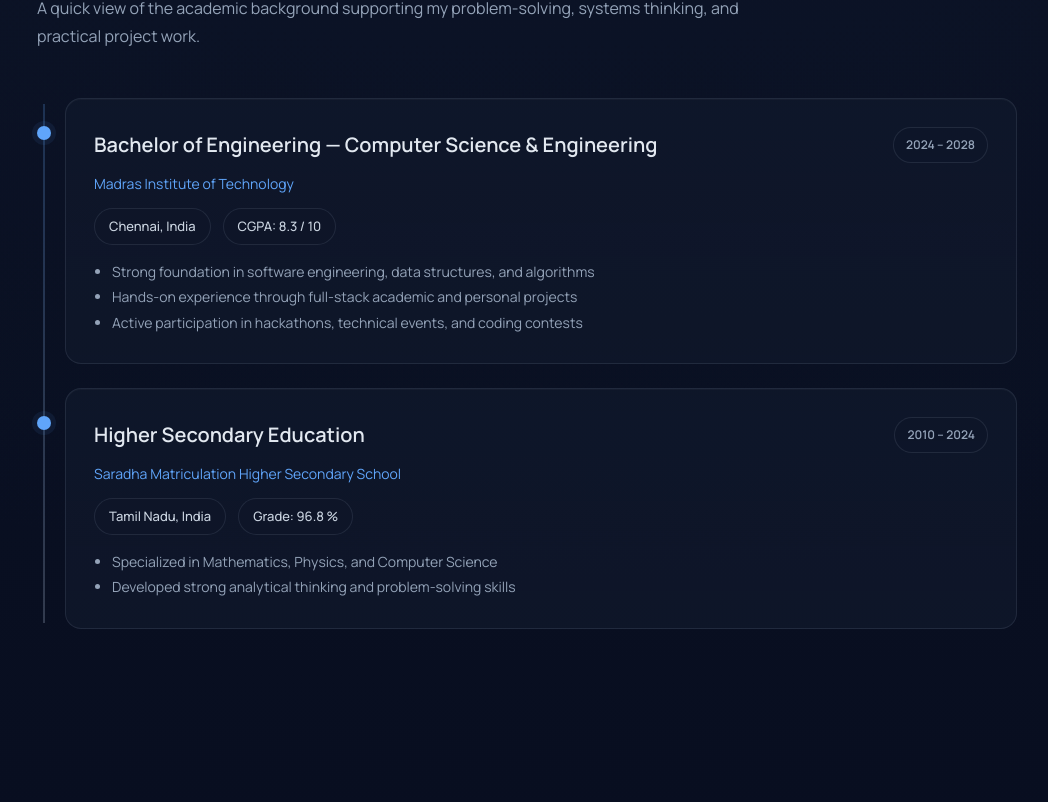
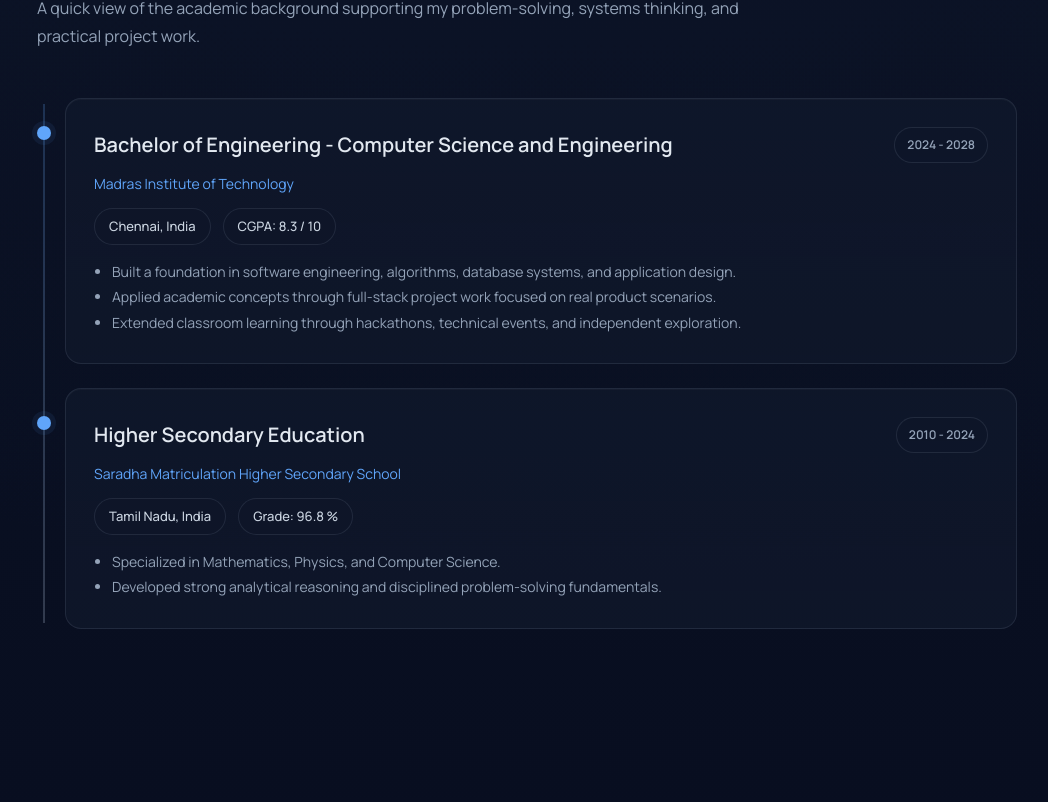
Before and after one commit to Nitesh-N-D/Portfolio, a React (Vite) app in the folder frontend/: page / in a window 1280 px wide. Shown: the part 2018-2820 px from the top of the page, without its empty margins (113-1161 px from the left). Built offline with nearby package versions, Linux system fonts and the light colour scheme.

Commit message:
Tailwind added

```diff
--- /dev/null
+++ b/frontend/postcss.config.js
@@ -0,0 +1,6 @@
+export default {
+  plugins: {
+    tailwindcss: {},
+    autoprefixer: {}
+  }
+};
--- a/frontend/src/data/achievements.ts
+++ b/frontend/src/data/achievements.ts
@@ -10,87 +10,87 @@ export interface Achievement {
 
 export const achievements: Achievement[] = [
   {
-  title: "Lithos 2K26 – Technical Event Participation",
+    title: "Lithos 2K26 - Technical Event Participation",
     description:
-    "Participated in Lithos 2K26, a technical event organized by Chennai Institute of Technology, gaining exposure to problem-solving, teamwork, and real-world engineering challenges.",
+      "Participated in a competitive technical event focused on engineering problem solving, collaboration, and real-time decision making under delivery constraints.",
     type: "pdf",
     proof: "/achievements/Certificate Of Participation Lithos2k26.pdf",
     featured: true
   },
   {
-  title: "Ask Questions and analyse content with Microsoft 365 Copilot",
+    title: "Microsoft 365 Copilot - Content Analysis",
     description:
-    "Learned how to use Microsoft 365 Copilot to ask contextual questions, analyze documents, and extract actionable insights efficiently.",
+      "Practiced extracting structured insights from documents and using AI assistance to accelerate review, questioning, and synthesis workflows.",
     type: "pdf",
     proof: "/achievements/Ask Question MS.pdf"
   },
   {
-  title: "Boost your productivity with Microsoft 365 Copilot",
+    title: "Microsoft 365 Copilot - Productivity Workflows",
     description:
-    "Gained hands-on experience using Microsoft 365 Copilot to automate tasks, streamline workflows, and improve overall productivity.",
+      "Explored applied productivity patterns using Copilot to reduce repetitive work and speed up routine knowledge tasks.",
     type: "pdf",
     proof: "/achievements/Boost MS.pdf"
   },
   {
-  title: "Create and draft with Microsoft 365 Copilot",
+    title: "Microsoft 365 Copilot - Drafting and Authoring",
     description:
-    "Explored how to generate, draft, and refine professional content using Microsoft 365 Copilot across multiple applications.",
+      "Learned to generate and refine professional content more efficiently while keeping structure, tone, and clarity aligned with the task.",
     type: "pdf",
     proof: "/achievements/Create and Draft MS.pdf"
   },
   {
-  title: "Edit and transform with Microsoft 365 Copilot",
+    title: "Microsoft 365 Copilot - Editing and Transformation",
     description:
-    "Learned techniques to edit, rewrite, and transform existing content effectively using Microsoft 365 Copilot.",
+      "Applied AI-assisted rewriting patterns to improve readability, simplify language, and restructure existing content for better communication.",
     type: "pdf",
     proof: "/achievements/Edit and Transform MS.pdf"
   },
   {
     title: "Explore AI for All",
     description:
-    "Developed a foundational understanding of artificial intelligence concepts and how AI can be applied responsibly across domains.",
+      "Built baseline fluency in artificial intelligence concepts, applications, and responsible adoption across practical software scenarios.",
     type: "pdf",
     proof: "/achievements/Explore AI for all.pdf"
   },
   {
     title: "Explore AI Basics",
     description:
-    "Learned the core principles of artificial intelligence, including machine learning concepts and real-world AI applications.",
+      "Strengthened understanding of core AI and machine learning principles relevant to modern product and software development.",
     type: "pdf",
     proof: "/achievements/Explore AI.pdf"
   },
   {
     title: "Explore Generative AI",
     description:
-    "Gained insights into generative AI models, their capabilities, use cases, and impact on modern software solutions.",
+      "Studied generative AI capabilities, product use cases, and the implications of model-assisted workflows in engineering environments.",
     type: "pdf",
     proof: "/achievements/Explore Generative AI.pdf"
   },
   {
-  title: "Explore internet search and beyond",
+    title: "Explore Internet Search and Beyond",
     description:
-    "Understood how AI enhances internet search, information discovery, and intelligent data retrieval beyond traditional search engines.",
+      "Examined how AI-enhanced retrieval and search experiences improve information access beyond conventional keyword workflows.",
     type: "pdf",
     proof: "/achievements/Explore Internet.pdf"
   },
   {
     title: "Explore Responsible AI",
     description:
-    "Learned the principles of responsible AI, including fairness, transparency, privacy, and ethical AI system design.",
+      "Focused on fairness, transparency, privacy, and accountability as core requirements for trustworthy AI-enabled systems.",
     type: "pdf",
     proof: "/achievements/Explore responsible AI.pdf"
   },
   {
-  title: "Get started with Microsoft 365 Copilot",
+    title: "Get Started with Microsoft 365 Copilot",
     description:
-    "Acquired a practical introduction to Microsoft 365 Copilot, covering setup, features, and real-world usage scenarios.",
+      "Built practical familiarity with Copilot setup, usage patterns, and task-oriented workflows across productivity tools.",
     type: "pdf",
     proof: "/achievements/Get Started MS.pdf"
   },
   {
-  title: "Summarize and simplify information with Microsoft 365 Copilot",
+    title: "Microsoft 365 Copilot - Summarization",
     description:
-    "Learned how to summarize complex documents and simplify information efficiently using Microsoft 365 Copilot.",
+      "Used AI-assisted summarization techniques to condense longer documents into decision-ready takeaways without losing important context.",
     type: "pdf",
     proof: "/achievements/Summarize MS Copilot.pdf"
   }
--- a/frontend/src/data/education.ts
+++ b/frontend/src/data/education.ts
@@ -1,25 +1,25 @@
 export const education = [
   {
-    degree: "Bachelor of Engineering — Computer Science & Engineering",
+    degree: "Bachelor of Engineering - Computer Science and Engineering",
     institution: "Madras Institute of Technology",
-    duration: "2024 – 2028",
+    duration: "2024 - 2028",
     location: "Chennai, India",
     cgpa: "8.3 / 10",
     details: [
-      "Strong foundation in software engineering, data structures, and algorithms",
-      "Hands-on experience through full-stack academic and personal projects",
-      "Active participation in hackathons, technical events, and coding contests"
+      "Built a foundation in software engineering, algorithms, database systems, and application design.",
+      "Applied academic concepts through full-stack project work focused on real product scenarios.",
+      "Extended classroom learning through hackathons, technical events, and independent exploration."
     ]
   },
   {
     degree: "Higher Secondary Education",
     institution: "Saradha Matriculation Higher Secondary School",
-    duration: "2010 – 2024",
+    duration: "2010 - 2024",
     location: "Tamil Nadu, India",
     grade: "96.8 %",
     details: [
-      "Specialized in Mathematics, Physics, and Computer Science",
-      "Developed strong analytical thinking and problem-solving skills"
+      "Specialized in Mathematics, Physics, and Computer Science.",
+      "Developed strong analytical reasoning and disciplined problem-solving fundamentals."
     ]
   }
 ];
--- a/frontend/src/data/experience.ts
+++ b/frontend/src/data/experience.ts
@@ -1,11 +1,16 @@
 export const experience = [
   {
     id: 1,
-    role: "Student",
-    company: "MIT",
+    role: "Computer Science Engineering Student",
+    company: "Madras Institute of Technology",
     description:
-      "Learner.",
+      "Building production-oriented academic and personal software projects while strengthening systems thinking, UI architecture, backend development, and collaborative engineering habits.",
     start: "Jan 2024",
-    end: "Jun 2028"
+    end: "Jun 2028",
+    highlights: [
+      "Delivered full-stack applications spanning learning, campus communication, and operational workflows.",
+      "Built experience across React, Node.js, MongoDB, Firebase, deployment, and real-time product patterns.",
+      "Focused on translating coursework into working software with clear user value and cleaner execution."
+    ]
   }
 ];
```
Also changed, not shown: frontend/package.json (+10 -3 lines), frontend/tailwind.config.js (added, +57 -0 lines). Lines whose indentation alone changed are shown as unchanged.
